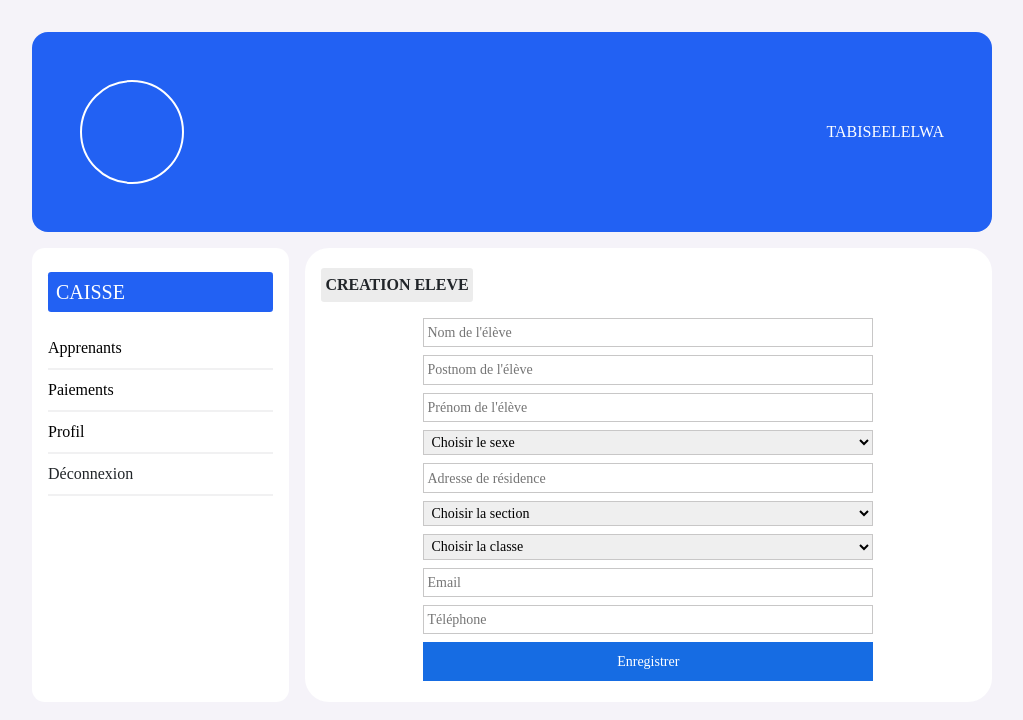
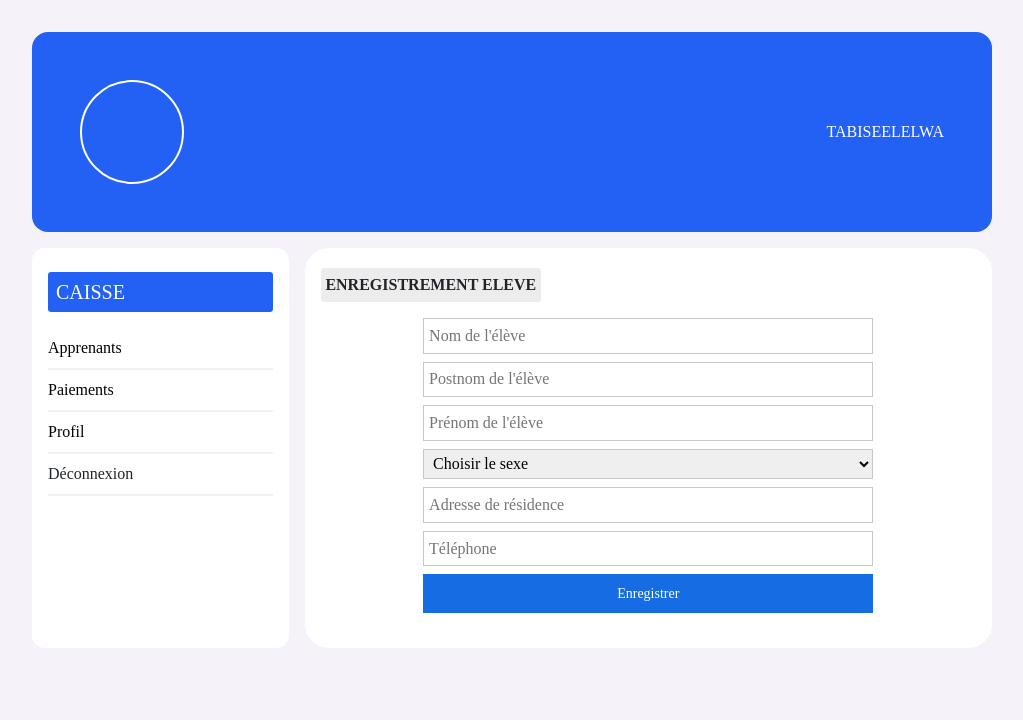
Before and after one commit to tabiseelelwa/shule-frontend, a React (Create React App) app: page /caisse/nouv-appr in a window 1280 px wide. Shown: the top 720 px of the page, without its empty margins (128-1151 px from the left). Built offline with nearby package versions, Linux system fonts and the light colour scheme.

Commit message:
finalisation form. enreg. eleve

```diff
--- a/src/Pages/Caisse/CreateApprenant.js
+++ b/src/Pages/Caisse/CreateApprenant.js
@@ -4,7 +4,7 @@ const CreateApprenant = () => {
   return (
     <div className="formulaire">
       <div className="formHead">
-        <p>CREATION ELEVE</p>
+        <p>ENREGISTREMENT ELEVE</p>
       </div>
       <div className="formBody">
         <form>
@@ -17,21 +17,6 @@ const CreateApprenant = () => {
             <option value="Féminin">Féminin</option>
           </select>
           <input type="text" placeholder="Adresse de résidence" />
-          <select name="" id="">
-            <option>Choisir la section</option>
-            <option value="">Scientifique</option>
-            <option value="">Commerciale et gestion</option>
-            <option value="">Pédagogie générale</option>
-          </select>
-          <select name="" id="">
-            <option>Choisir la classe</option>
-            <option value="">1ère A</option>
-            <option value="">1ère B</option>
-            <option value="">2ème A</option>
-            <option value="">2ème B</option>
-            <option value="">2ème C</option>
-          </select>
-          <input type="text" placeholder="Email" />
           <input type="text" placeholder="Téléphone" />
           <button>Enregistrer</button>
         </form>
--- a/src/style/caisse.scss
+++ b/src/style/caisse.scss
@@ -56,6 +56,7 @@
       background-color: #fff;
       padding: 1rem;
       border-radius: 0.8rem;
+      height: 400px;
 
       .asideTitle {
         padding: 0.5rem 0;
--- a/src/style/formulaire.scss
+++ b/src/style/formulaire.scss
@@ -14,6 +14,8 @@
   .formBody {
     display: flex;
     justify-content: center;
+    overflow-y:auto;
+    height: 300px;
     form {
       display: flex;
       flex-direction: column;
@@ -23,8 +25,7 @@
       input,
       select {
         border: 1px #c8c7c7 solid;
-        font-size: 14px;
-        padding: 0.2rem;
+        padding: 0.3rem;
         outline: none;
       }
 
```
